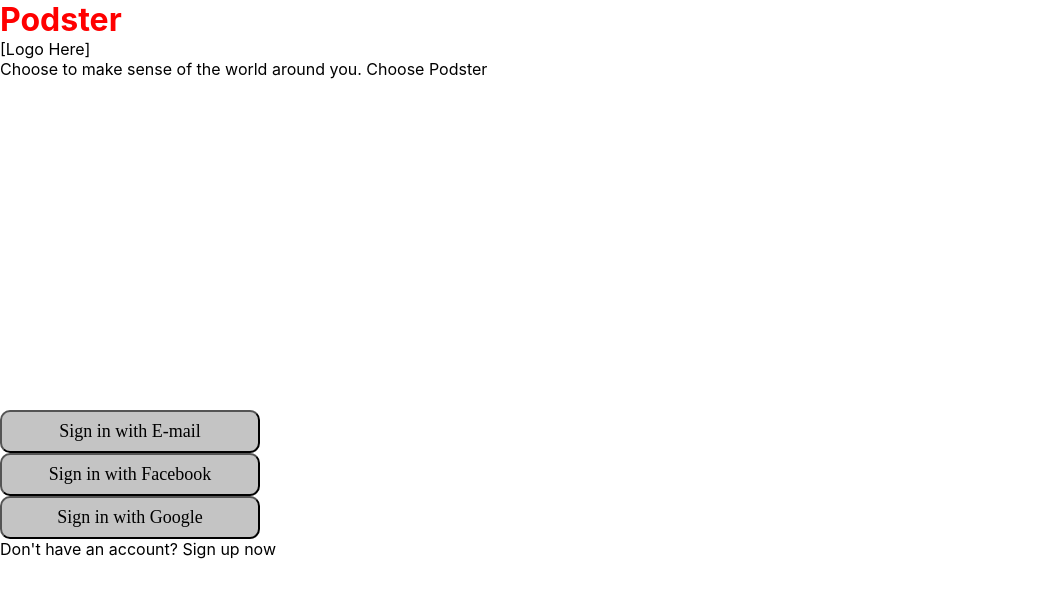
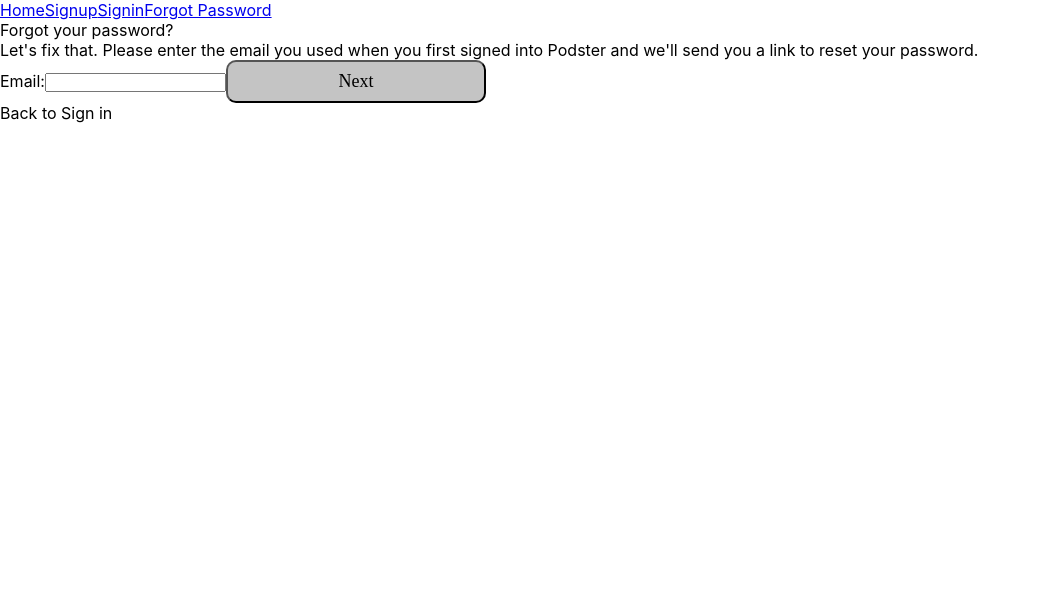
Before and after one commit to samisnotinsane/podster, a React (Create React App) app in the folder podster-react-web/: page /#/forgot-password in a window 1280 px wide. Shown: the top 598 px of the page, without its empty margins (0-1040 px from the left). Built offline with nearby package versions, Linux system fonts and the light colour scheme.

Commit message:
Adding home, signup, signin & forgot password JSX

```diff
--- a/podster-react-web/package.json
+++ b/podster-react-web/package.json
@@ -8,6 +8,7 @@
     "@testing-library/user-event": "^7.2.1",
     "react": "^16.13.1",
     "react-dom": "^16.13.1",
+    "react-router-dom": "^5.1.2",
     "react-scripts": "3.4.1"
   },
   "scripts": {
--- a/podster-react-web/src/App.css
+++ b/podster-react-web/src/App.css
@@ -2,6 +2,18 @@
   margin: 0;
   padding: 0;
   box-sizing: border-box;
+}
+
+body {
+  background-color: #212121;
+  color: white;
+}
+
+@media screen and (prefers-color-scheme: light) {
+  body {
+    background-color: white;
+    color: black;
+  }
 }
 
 .header-container h1 {
--- a/podster-react-web/src/App.js
+++ b/podster-react-web/src/App.js
@@ -1,18 +1,33 @@
 import React from 'react';
+import {
+  Route,
+  NavLink,
+  HashRouter
+} from 'react-router-dom';
 
-import Header from './components/Header';
-import MainSection from './components/MainSection';
-import Footer from './components/Footer';
+import Welcome from './components/Welcome';
+import Signup from './components/Signup';
+import Signin from './components/Signin';
+import ForgotPassword from './components/ForgotPassword';
 
 import './App.css';
 
 function App() {
   return (
-    <div className="App">
-      <Header />
-      <MainSection />
-      <Footer />
-    </div>
+    <HashRouter>
+      <div className="nav-container">
+        <NavLink to="/">Home</NavLink>
+        <NavLink to="/signup">Signup</NavLink>
+        <NavLink to="/signin">Signin</NavLink>
+        <NavLink to="/forgot-password">Forgot Password</NavLink>
+      </div>
+      <div className="content-container">
+        <Route exact path="/" component={Welcome} />
+        <Route path="/signup" component={Signup} />
+        <Route path="/signin" component={Signin} />
+        <Route path="/forgot-password" component={ForgotPassword} />
+      </div>
+    </HashRouter>
   );
 }
 
--- a/podster-react-web/src/components/Footer.js
+++ /dev/null
@@ -1,11 +0,0 @@
-import React from 'react';
-
-function Footer() {
-    return (
-        <div>
-            <a>Don't have an account? Sign up now</a>
-        </div>
-    );
-}
-
-export default Footer;
--- /dev/null
+++ b/podster-react-web/src/components/ForgotPassword.js
@@ -0,0 +1,23 @@
+import React from 'react';
+
+function ForgotPassword() {
+    return (
+        <div className="forgot-password-container">
+            <span>Forgot your password?</span>
+            <br />
+            <span>
+                Let's fix that. Please enter the email you
+                used when you first signed into Podster and we'll
+                send you a link to reset your password.
+            </span>
+            <form>
+                <label htmlFor="email">Email:</label>
+                <input type="text" id="email" />
+                <button className="button-primary">Next</button>
+            </form>
+            <p>Back to <span>Sign in</span></p>
+        </div>
+    );
+}
+
+export default ForgotPassword;
--- a/podster-react-web/src/components/Header.js
+++ /dev/null
@@ -1,12 +0,0 @@
-import React from 'react';
-
-function Header() {
-    return (
-        <div className="header-container">
-            <h1>Podster</h1>
-            <p>[Logo Here]</p>
-        </div>
-    );
-}
-
-export default Header;
--- a/podster-react-web/src/components/MainSection.js
+++ /dev/null
@@ -1,16 +0,0 @@
-import React from 'react';
-
-function MainSection() {
-    return (
-        <div className="main-section-container">
-            <p>Choose to make sense of the world around you. Choose Podster</p>
-            <div className="button-container">
-                <button className="button-primary">Sign in with E-mail</button>
-                <button className="button-primary">Sign in with Facebook</button>
-                <button className="button-primary">Sign in with Google</button>
-            </div>
-        </div>
-    );
-}
-
-export default MainSection;
--- /dev/null
+++ b/podster-react-web/src/components/Signin.js
@@ -0,0 +1,21 @@
+import React from 'react';
+
+function Signin() {
+    return (
+        <div className="signin-container">
+            <span>Sign In</span>
+            <form>
+                <label htmlFor="email">Email</label>
+                <input type="text" id="email" />
+                <br />
+                <label htmlFor="password">Password</label>
+                <input type="password" id="password" />
+                <br />
+                <input type="checkbox" name="isRemainSignedIn" value="true" /> Keep me logged in
+                <button className="button-primary">Let's go!</button>
+            </form>
+        </div>
+    );
+}
+
+export default Signin;
--- /dev/null
+++ b/podster-react-web/src/components/Signup.js
@@ -0,0 +1,23 @@
+import React from 'react';
+
+function Signup() {
+    return (
+        <div className="signup-container">
+            <span>Step: 1/2</span>
+            <br />
+            <form>
+                <label htmlFor="fname">First name:</label>
+                <input type="text" id="fname" />
+                <br />
+                <label htmlFor="surname">Surname:</label>
+                <input type="text" id="surname" />
+                <br />
+                <input type="checkbox" name="male" value="Male" />Male
+                <input type="checkbox" name="female" value="Female" />Female
+                <button className="button-primary">Next</button>
+            </form>
+        </div>
+    );
+}
+
+export default Signup;
--- /dev/null
+++ b/podster-react-web/src/components/Welcome.js
@@ -0,0 +1,25 @@
+import React from 'react';
+
+function MainSection() {
+    return (
+        <div className="welcome-container">
+            <div className="header-container">
+                <h1>Podster</h1>
+                <p>[Logo Here]</p>
+            </div>
+            <div className="main-section-container">
+                <p>Choose to make sense of the world around you. Choose Podster</p>
+                <div className="button-container">
+                    <button className="button-primary">Sign in with E-mail</button>
+                    <button className="button-primary">Sign in with Facebook</button>
+                    <button className="button-primary">Sign in with Google</button>
+                </div>
+            </div>
+            <div className="footer-container">
+                <p>Don't have an account? Sign up now</p>
+            </div>
+        </div>
+    );
+}
+
+export default MainSection;
```
Also changed, not shown: 2 other files (tests, documents, lock files or other folders).
